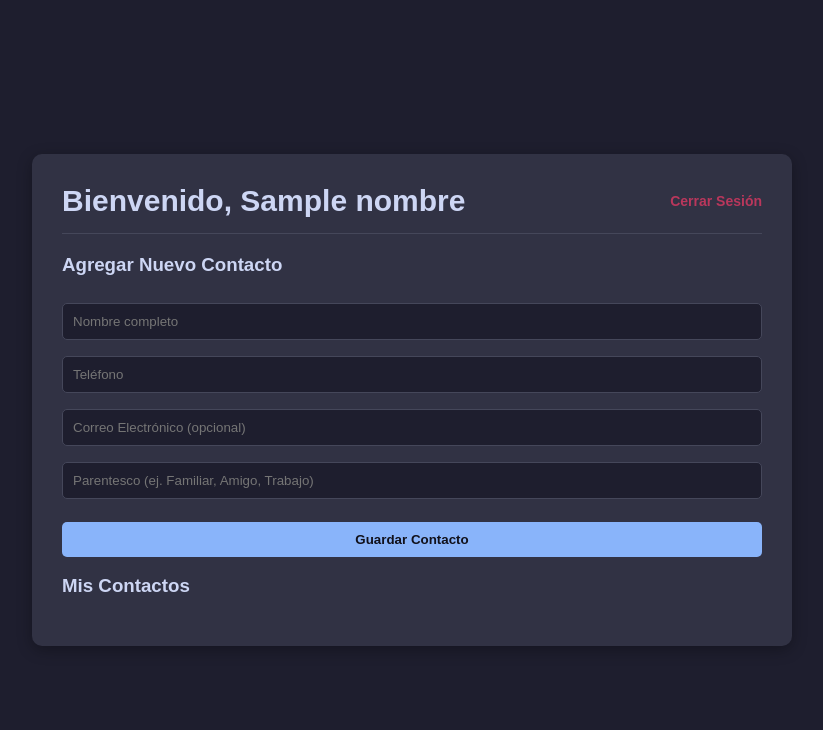
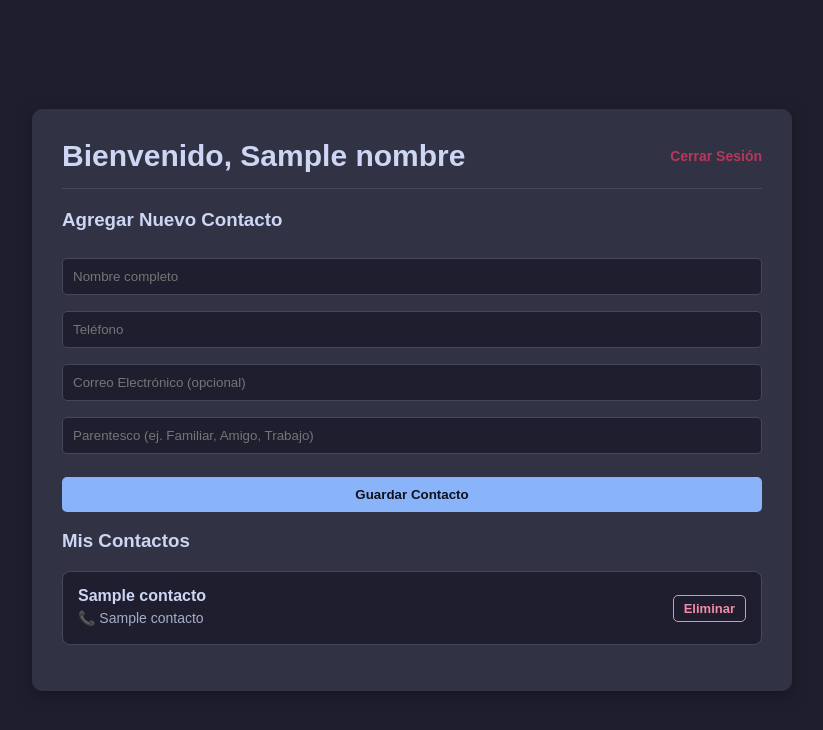
Before and after one commit to jeannn1902/M2S1_Proyecto_Agenda_Personal, a Flask app: template templates/agenda.html in a window 1280 px wide. Shown: the top 730 px of the page, without its empty margins (228-1051 px from the left). Run offline with Flask 3, Linux system fonts and the light colour scheme; the template is opened without the code that fills it: most values are stand-ins (such as "Sample title", 1, 10 or a date in 2020).

Commit message:
feat (css y html): seccion lista de contactos y diseño

```diff
--- a/static/style.css
+++ b/static/style.css
@@ -100,3 +100,64 @@ textarea {
     color: #cdd6f4;
     resize: vertical;
 }
+
+/* Tarjetas de contactos */
+.lista-contactos {
+    list-style: none;
+    padding: 0;
+    margin-top: 15px;
+}
+
+.tarjeta-contacto {
+    background-color: #1e1e2e;
+    padding: 15px;
+    border-radius: 8px;
+    border-bottom: 12px;
+    display: flex;
+    justify-content: space-between;
+    align-items: center;
+    border: 1px solid #45475a;
+}
+
+/* ========================================================= LEER =========================================== */
+.info-contacto h4 {
+    margin: 0 0 5px 0;
+    color: #cdd6f4;
+}
+
+.info-contacto p {
+    margin: 3px 0;
+    font-size: 14px;
+    color: #a6adc8;
+}
+
+.etiqueta-relacion {
+    background-color: #45475a;
+    color: #89b4fa;
+    font-size: 12px;
+    padding: 2px 8px;
+    border-radius: 12px;
+    margin-left: 8px;
+    font-weight: normal;
+}
+
+.boton-eliminar {
+    color: #f38ba8;
+    text-decoration: none;
+    font-size: 13px;
+    font-weight: bold;
+    border: 1px solid #f38ba8;
+    padding: 5px 10px;
+    border-radius: 5px;
+}
+
+.boton-eliminar:hover {
+    background-color: #f38ba8;
+    color: #11111b;
+}
+
+.sin-contactos {
+    color: #a6adc8;
+    font-style: italic;
+    text-align: center;
+}
--- a/templates/agenda.html
+++ b/templates/agenda.html
@@ -47,7 +47,20 @@
         <section class="seccion-lista">
             <h3>Mis Contactos</h3>
             <ul class="lista-contactos">
-                <!-- Enlistado de contactos (pendiente) -->
+                {% for contacto in contactos %}
+                    <li class="tarjeta-contacto">
+                        <div class="info-contacto">
+                            <h4>{{ contacto[1] }} {% if contacto[4] %}<span class="etiqueta-relacion">{{ contacto[4] }}</span>{% endif %}</h4>
+                            <p>📞 {{ contacto[2] }}</p>
+                            {% if contacto[3] %}
+                                <p>✉️ {{ contacto[3] }}</p>
+                            {% endif %}
+                        </div>
+                        <a href="/eliminar_contacto/{{ contacto[0] }}", class="boton-eliminar">Eliminar</a>
+                    </li>
+                {% else %}
+                    <p class="sin-contactos">No tienes contactos guardados aún.</p>
+                {% endfor %}
             </ul>
         </section>
     </div>
```
